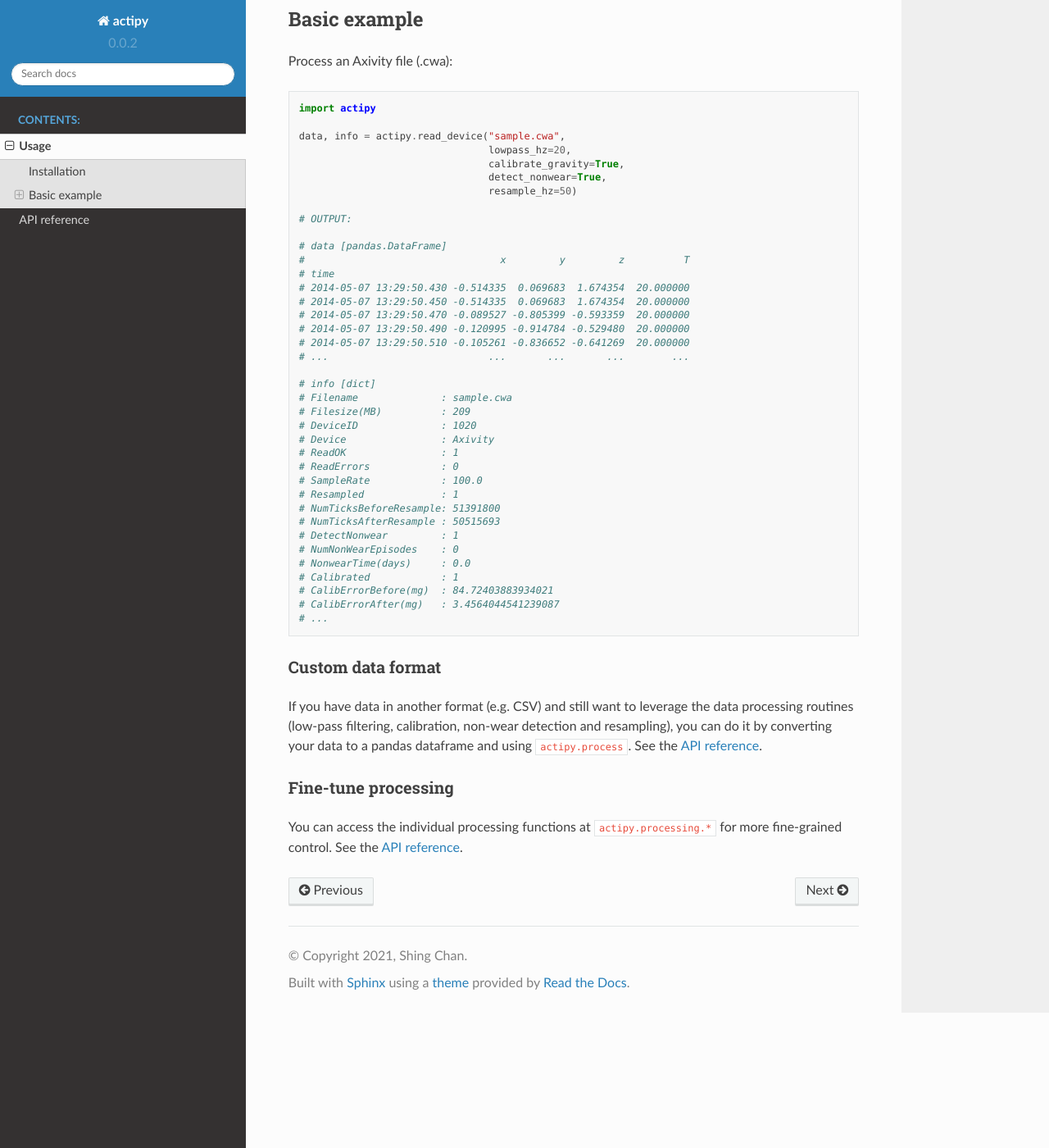
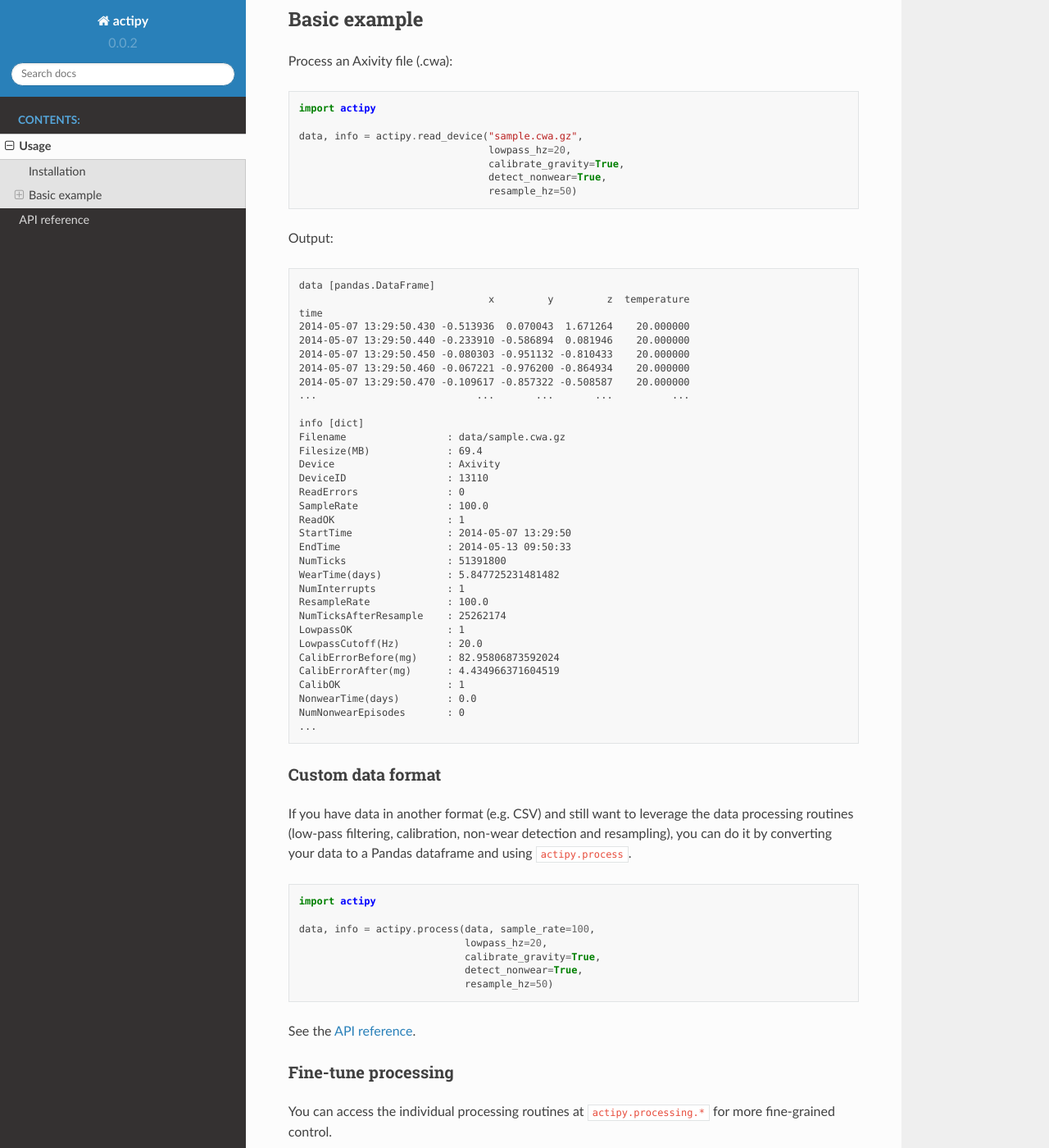
Before and after one commit to OxWearables/actipy, a Sphinx documentation site: the page built from docs/source/usage.rst, in a window 1280 px wide and 1400 px high, scrolled down 438 px. Shown: the whole window at 82% size. Built offline with Sphinx 7.4.7 and the Read the Docs theme 2.0.0, drawn with Linux system fonts in a browser that asks for light colours; some of the changed text lies outside the part shown.

```diff
--- a/docs/source/usage.rst
+++ b/docs/source/usage.rst
@@ -27,54 +27,82 @@ Process an Axivity file (.cwa):
 
     import actipy
 
-    data, info = actipy.read_device("sample.cwa",
+    data, info = actipy.read_device("sample.cwa.gz",
                                     lowpass_hz=20,
                                     calibrate_gravity=True,
                                     detect_nonwear=True,
                                     resample_hz=50)
 
-    # OUTPUT:
+Output:
 
-    # data [pandas.DataFrame]
-    #                                 x         y         z          T
-    # time
-    # 2014-05-07 13:29:50.430 -0.514335  0.069683  1.674354  20.000000
-    # 2014-05-07 13:29:50.450 -0.514335  0.069683  1.674354  20.000000
-    # 2014-05-07 13:29:50.470 -0.089527 -0.805399 -0.593359  20.000000
-    # 2014-05-07 13:29:50.490 -0.120995 -0.914784 -0.529480  20.000000
-    # 2014-05-07 13:29:50.510 -0.105261 -0.836652 -0.641269  20.000000
-    # ...                           ...       ...       ...        ...
+.. code-block:: none
 
-    # info [dict]
-    # Filename              : sample.cwa
-    # Filesize(MB)          : 209
-    # DeviceID              : 1020
-    # Device                : Axivity
-    # ReadOK                : 1
-    # ReadErrors            : 0
-    # SampleRate            : 100.0
-    # Resampled             : 1
-    # NumTicksBeforeResample: 51391800
-    # NumTicksAfterResample : 50515693
-    # DetectNonwear         : 1
-    # NumNonWearEpisodes    : 0
-    # NonwearTime(days)     : 0.0
-    # Calibrated            : 1
-    # CalibErrorBefore(mg)  : 84.72403883934021
-    # CalibErrorAfter(mg)   : 3.4564044541239087
-    # ...
+    data [pandas.DataFrame]
+                                    x         y         z  temperature
+    time
+    2014-05-07 13:29:50.430 -0.513936  0.070043  1.671264    20.000000
+    2014-05-07 13:29:50.440 -0.233910 -0.586894  0.081946    20.000000
+    2014-05-07 13:29:50.450 -0.080303 -0.951132 -0.810433    20.000000
+    2014-05-07 13:29:50.460 -0.067221 -0.976200 -0.864934    20.000000
+    2014-05-07 13:29:50.470 -0.109617 -0.857322 -0.508587    20.000000
+    ...                           ...       ...       ...          ...
+
+    info [dict]
+    Filename                 : data/sample.cwa.gz
+    Filesize(MB)             : 69.4
+    Device                   : Axivity
+    DeviceID                 : 13110
+    ReadErrors               : 0
+    SampleRate               : 100.0
+    ReadOK                   : 1
+    StartTime                : 2014-05-07 13:29:50
+    EndTime                  : 2014-05-13 09:50:33
+    NumTicks                 : 51391800
+    WearTime(days)           : 5.847725231481482
+    NumInterrupts            : 1
+    ResampleRate             : 100.0
+    NumTicksAfterResample    : 25262174
+    LowpassOK                : 1
+    LowpassCutoff(Hz)        : 20.0
+    CalibErrorBefore(mg)     : 82.95806873592024
+    CalibErrorAfter(mg)      : 4.434966371604519
+    CalibOK                  : 1
+    NonwearTime(days)        : 0.0
+    NumNonwearEpisodes       : 0
+    ...
 
 
 Custom data format
 ..................
 If you have data in another format (e.g. CSV) and still want to leverage the
 data processing routines (low-pass filtering, calibration, non-wear detection
-and resampling), you can do it by converting your data to a pandas dataframe and
-using :code:`actipy.process`. See the :doc:`API reference <api>`.
+and resampling), you can do it by converting your data to a Pandas dataframe and
+using :code:`actipy.process`.
+
+
+.. code-block:: python
+
+    import actipy
+
+    data, info = actipy.process(data, sample_rate=100,
+                                lowpass_hz=20,
+                                calibrate_gravity=True,
+                                detect_nonwear=True,
+                                resample_hz=50)
+
+See the :doc:`API reference <api>`.
 
 
 Fine-tune processing
 ....................
-You can access the individual processing functions at
+You can access the individual processing routines at
 :code:`actipy.processing.*` for more fine-grained control.
+
+.. code-block:: python
+
+    import actipy.processing as P
+
+    data, info_calib = P.calibrate_gravity(data, calib_cube=0.2)
+    data, info_nonwear = P.detect_nonwear(data, patience='2h')
+
 See the :doc:`API reference <api>`.
```
Also changed, not shown: README.md (+53 -30 lines), docs/source/index.rst (+3 -6 lines).
